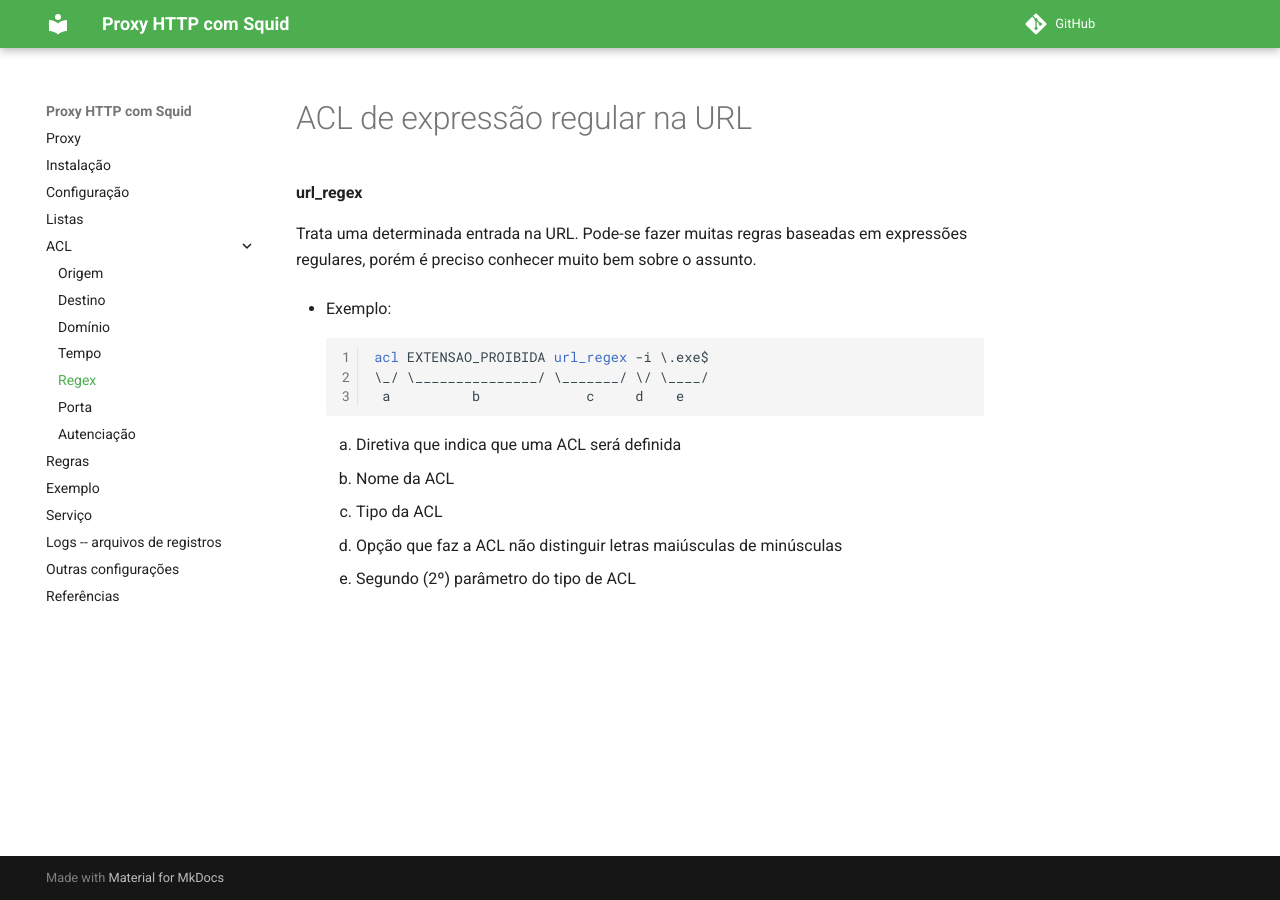
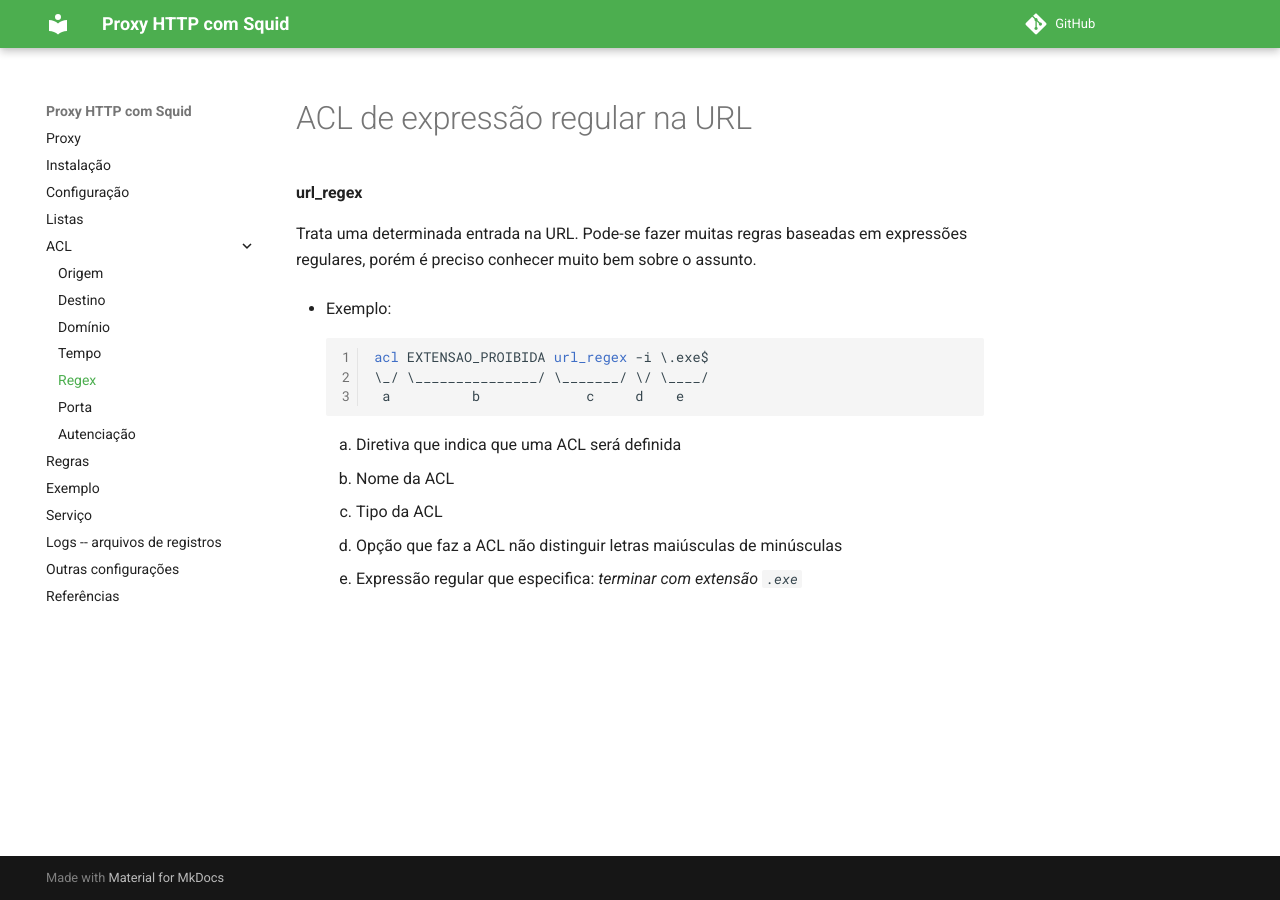
Before and after one commit to jurandysoares/proxy-doc, an MkDocs documentation site: the page built from docs/acl/url-regex.md, in a window 1280 px wide. Built offline with MkDocs 1.6.1 and Material for MkDocs 9.7.7, drawn with Linux system fonts in a browser that asks for light colours; comment, search, counter and statistics services are not loaded.

Commit message:
Update url-regex.md

```diff
--- a/docs/acl/url-regex.md
+++ b/docs/acl/url-regex.md
@@ -16,4 +16,4 @@ Trata uma determinada entrada na URL. Pode-se fazer muitas regras baseadas em ex
     2. Nome da ACL
     3. Tipo da ACL
     4. Opção que faz a ACL não distinguir letras maiúsculas de minúsculas
-    5. Segundo (2º) parâmetro do tipo de ACL
+    5. Expressão regular que especifica: *terminar com extensão `.exe`*
```
